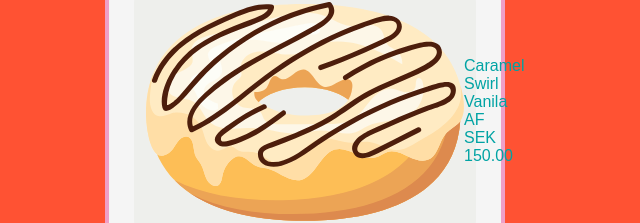
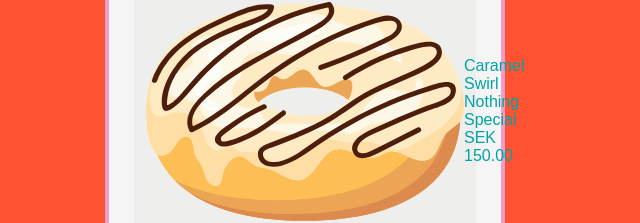
Before and after one commit to Gogoreds/angular-edu, an Angular app in the folder angularUtbildning/: page / in a window 1280 px wide. Shown: the part 631-854 px from the top of the page, without its empty margins (335-975 px from the left). Built offline with nearby package versions, Linux system fonts and the light colour scheme; a web font is replaced by a local one.

Commit message:
ngSwitchCase and Default

```diff
--- a/angularUtbildning/src/app/admin/components/product-card/product-card.component.ts
+++ b/angularUtbildning/src/app/admin/components/product-card/product-card.component.ts
@@ -18,9 +18,11 @@ import { Product } from '../../models/product.model';
       <div>
         <p class="product-card-name">{{ product.name }}
         <ng-container [ngSwitch]="product.promo"]>
-         <span *ngSwitchCase=" 'new'" class="product-card-lable">NEW</span>
-         <span *ngSwitchCase=" 'limited'" class="product-card-lable">LIMITED</span>
-         <span *ngSwitchDefault class="product-card-lable">Vanila AF</span>
+          <span class="product-card-lable">
+            <ng-template [ngSwitchCase]="'new'"]>NEW</ng-template>
+            <ng-template [ngSwitchCase]="'limited'">LIMITED</ng-template>
+            <ng-template ngSwitchDefault> Nothing Special </ng-template>
+          </span>
         </ng-container>
         </p>
 
@@ -59,7 +61,6 @@ import { Product } from '../../models/product.model';
           color: #a7a7a7;
           decoration: italic;
         }
-
         &-price {
           font-size: 14px;
           color: #c14583;
@@ -69,7 +70,7 @@ import { Product } from '../../models/product.model';
           margin-right: 10px;
         }
         &-promo {
-          border: #cfccaf 2px solid;
+          border: #e6e8e3 2px solid;
         }
       }
     `,
```
